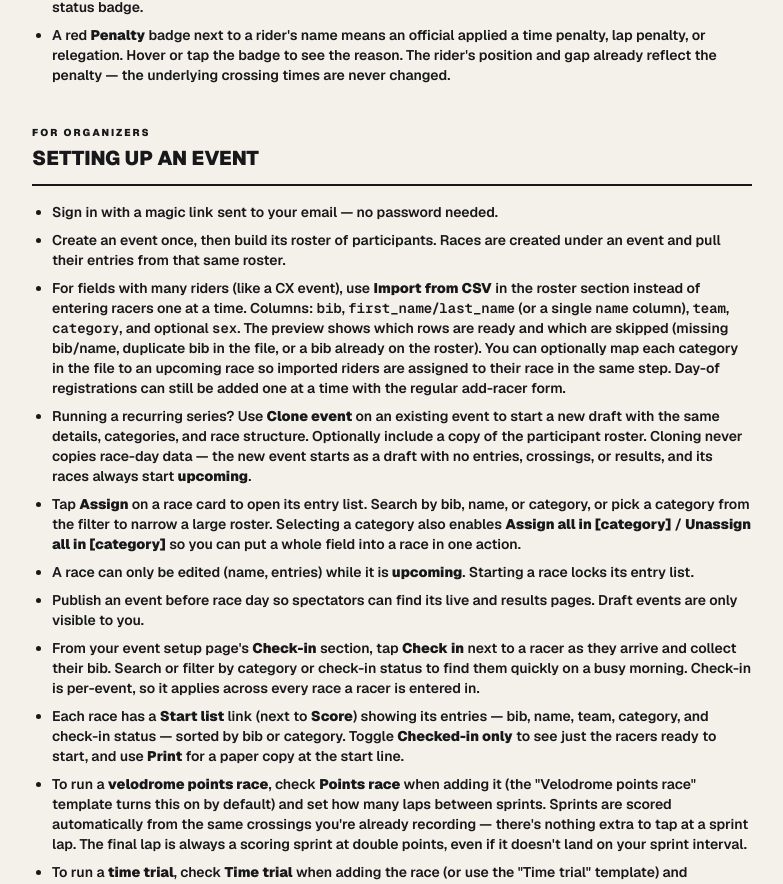
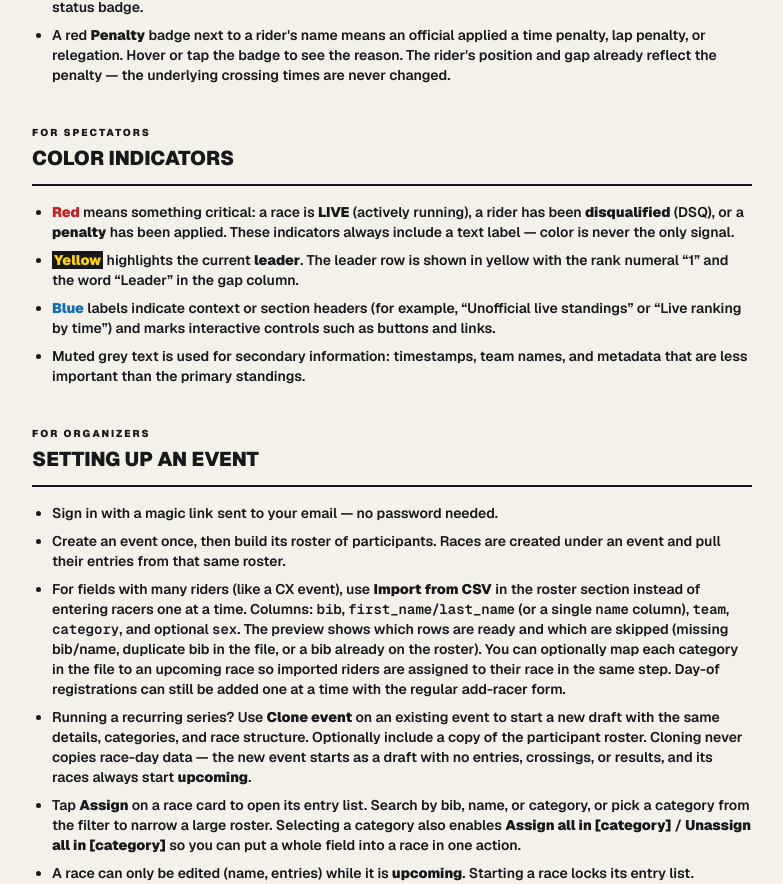
Before and after one commit to alexjoybc/split-sync, a Next.js app in the folder apps/web/: page /help in a window 1280 px wide. Shown: the part 917-1801 px from the top of the page, without its empty margins (248-1031 px from the left). Built offline with nearby package versions, Linux system fonts and the light colour scheme.

Commit message:
feat: accessibility hardening, focus visibility, docs update for color system (Closes #268)

```diff
--- a/apps/web/src/app/globals.css
+++ b/apps/web/src/app/globals.css
@@ -117,7 +117,7 @@ body {
 }
 
 .race-input {
-  @apply w-full border-2 border-race-ink bg-race-panel px-3 py-2 text-sm font-bold text-race-ink outline-none placeholder:text-race-muted focus:border-race-red;
+  @apply w-full border-2 border-race-ink bg-race-panel px-3 py-2 text-sm font-bold text-race-ink outline-none placeholder:text-race-muted focus:border-race-blue-primary;
 }
 
 .race-panel {
@@ -265,6 +265,52 @@ body {
   .no-print {
     display: none !important;
   }
+}
+
+/* ── Focus visibility (WCAG 2.4.7 / 1.4.11) ─────────────────────────── */
+/* All interactive elements get a visible blue-primary focus ring when
+   navigated by keyboard. :focus-visible avoids the ring on mouse click.
+   2px solid blue-primary (#0B6FB3) provides ≥3:1 contrast against both
+   the paper (#f4f1ea) and panel (#ffffff) backgrounds.                  */
+
+a:focus-visible {
+  outline: 2px solid var(--race-blue-primary);
+  outline-offset: 2px;
+  border-radius: 1px;
+}
+
+.race-action:focus-visible,
+.race-action--primary:focus-visible,
+.race-action--muted:focus-visible,
+.race-action--yellow:focus-visible,
+.race-action--outline:focus-visible,
+.race-inline-action:focus-visible {
+  outline: 2px solid var(--race-blue-primary);
+  outline-offset: 2px;
+}
+
+/* Inset outline so it aligns with the existing 2px border */
+.race-input:focus-visible,
+.race-input--muted:focus-visible {
+  outline: 2px solid var(--race-blue-primary);
+  outline-offset: -2px;
+}
+
+.race-chip:focus-visible {
+  outline: 2px solid var(--race-blue-primary);
+  outline-offset: 2px;
+}
+
+/* Stopwatch pushers are circular — offset slightly more so the ring clears the border */
+.sw-pusher:focus-visible {
+  outline: 2px solid var(--race-blue-primary);
+  outline-offset: 4px;
+}
+
+.sw-delay-option:focus-visible,
+.sw-lock-btn:focus-visible {
+  outline: 2px solid var(--race-blue-primary);
+  outline-offset: 2px;
 }
 
 /* ── Stopwatch tokens ────────────────────────────────────────────────────── */
--- a/apps/web/src/app/help/page.tsx
+++ b/apps/web/src/app/help/page.tsx
@@ -111,6 +111,41 @@ export default function HelpPage() {
               relegation. Hover or tap the badge to see the reason. The
               rider&apos;s position and gap already reflect the penalty — the
               underlying crossing times are never changed.
+            </li>
+          </ul>
+        </section>
+
+        <section>
+          <div className="race-section-heading">
+            <p className="race-kicker--muted">For spectators</p>
+            <h2 className="mt-1 text-xl font-black uppercase">
+              Color indicators
+            </h2>
+          </div>
+          <ul className="mt-4 list-disc space-y-2 pl-5 text-sm font-semibold text-race-ink">
+            <li>
+              <strong className="text-race-red">Red</strong> means something
+              critical: a race is <strong>LIVE</strong> (actively running), a
+              rider has been <strong>disqualified</strong> (DSQ), or a{" "}
+              <strong>penalty</strong> has been applied. These indicators always
+              include a text label — color is never the only signal.
+            </li>
+            <li>
+              <strong className="text-race-yellow bg-race-ink px-0.5">Yellow</strong>{" "}
+              highlights the current <strong>leader</strong>. The leader row is
+              shown in yellow with the rank numeral &ldquo;1&rdquo; and the word
+              &ldquo;Leader&rdquo; in the gap column.
+            </li>
+            <li>
+              <strong className="text-race-blue-primary">Blue</strong> labels
+              indicate context or section headers (for example, &ldquo;Unofficial
+              live standings&rdquo; or &ldquo;Live ranking by time&rdquo;) and
+              marks interactive controls such as buttons and links.
+            </li>
+            <li>
+              Muted grey text is used for secondary information: timestamps,
+              team names, and metadata that are less important than the primary
+              standings.
             </li>
           </ul>
         </section>
```
Also changed, not shown: 3 other files (tests, documents, lock files or other folders).
